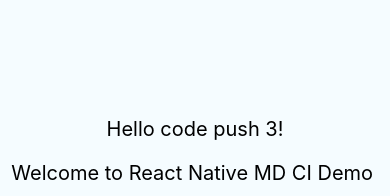
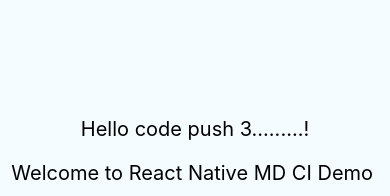
Before and after one commit to mnr-moustafa/md_CI_demo, a React Native app: screen / in a window 390 px wide. Shown: the part 238-434 px from the top of the page. Built offline with nearby package versions, Linux system fonts and the light colour scheme.

Commit message:
- test codepush updates

```diff
--- a/App.js
+++ b/App.js
@@ -51,7 +51,7 @@
   render() {
     return (
       <View style={styles.container}>
-        <Text style={styles.welcome}>Hello code push 3!</Text>
+        <Text style={styles.welcome}>Hello code push 3.........!</Text>
 
         <Text style={styles.welcome}>Welcome to React Native MD CI Demo </Text>
         <Text>   This is a demo for CI/CD setup that includes different branches in Github. </Text>
```
